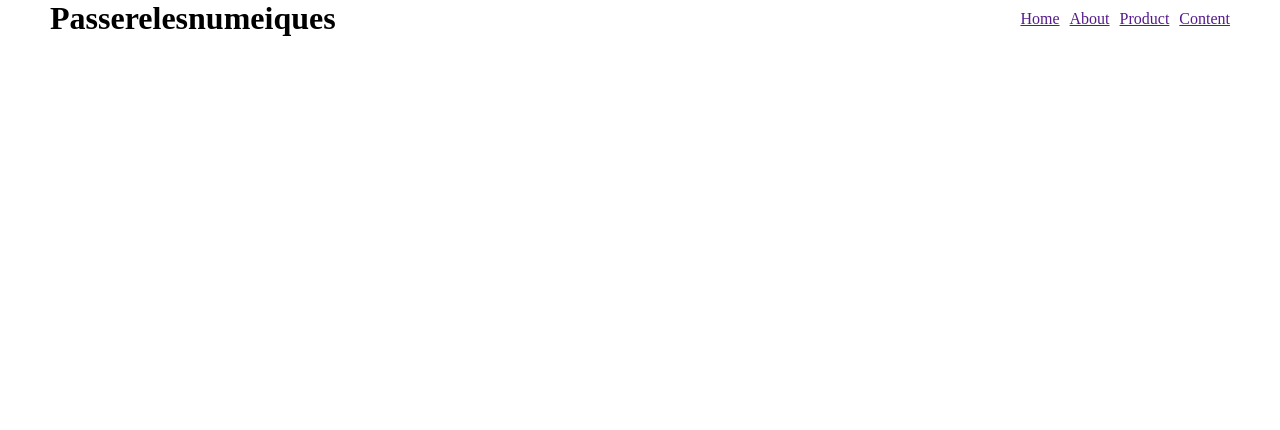
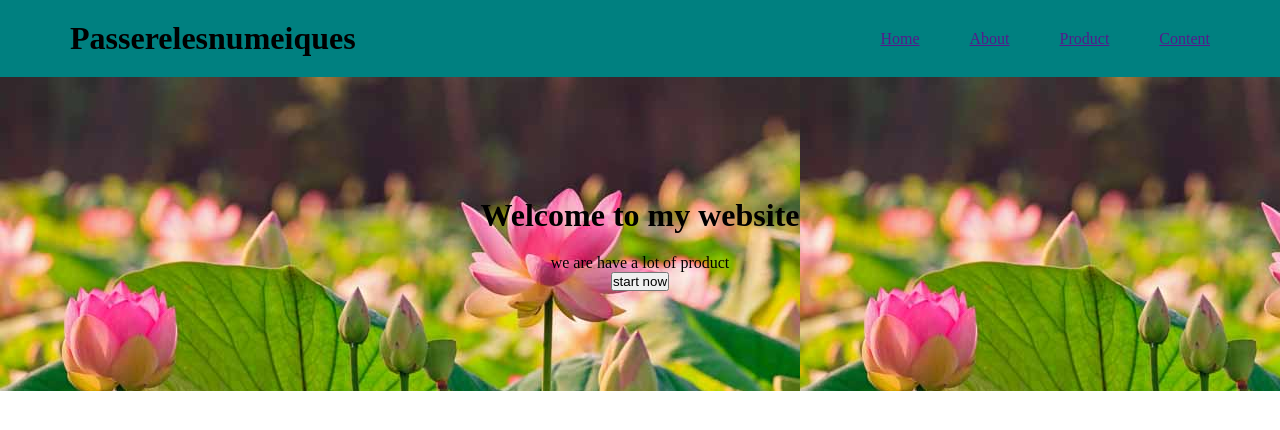
Before and after one commit to HutSreypov/Group-website, a plain HTML site: page index.html in a window 1280 px wide. Drawn offline with Linux system fonts and the light colour scheme.

Commit message:
add style

```diff
--- a/CSS/style_home.css
+++ b/CSS/style_home.css
@@ -3,13 +3,22 @@
     padding: 0;
 }
 .logo{
+    background-color: teal;
     display: flex;
     justify-content: space-between;
     padding: 0px 50px;
 }
-ul{
+ul,h1{
+    padding: 20px;
     display: flex;
     list-style: none;
-    gap: 10px;
+    gap: 50px;
     align-items: center;
 }
+.contain{
+    background-image: url(../image.png);
+    display: flex;
+    flex-direction: column;
+    align-items: center;
+    padding: 100px;
+}
--- a/index.html
+++ b/index.html
@@ -16,5 +16,10 @@
             <li><a href="">Content</a></li>
         </ul>
     </div>
+    <div class="contain">
+            <h1>Welcome to my website</h1>
+            <p>we are have a lot of product</p>
+            <button>start now</button>
+    </div>
 </body>
 </html>
```
Also changed, not shown: image.png (added).
